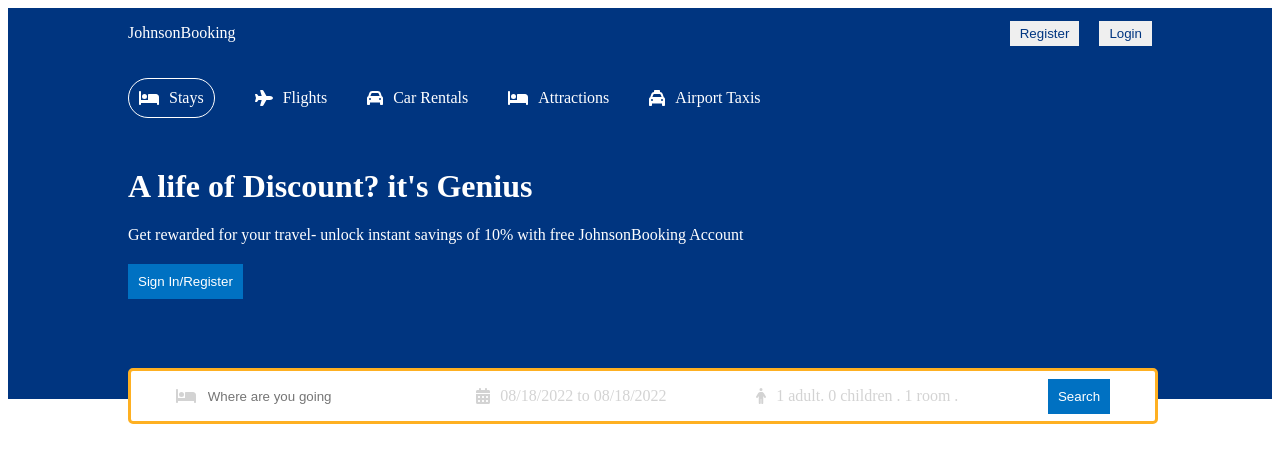
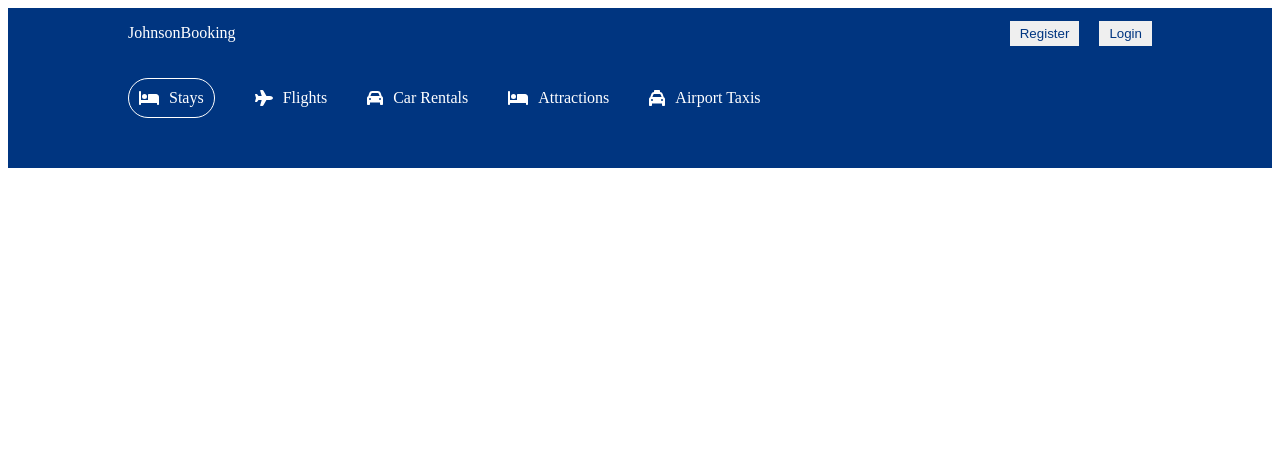
Before and after one commit to karasanyijohnson/React-booking-reservation-UI-Design, a React (Create React App) app: page /hotels in a window 1280 px wide. Shown: the top 462 px of the page. Built offline with nearby package versions, Linux system fonts and the light colour scheme.

Commit message:
Finished Header

```diff
--- a/src/components/header/Header.jsx
+++ b/src/components/header/Header.jsx
@@ -14,7 +14,7 @@
 import "react-date-range/dist/styles.css"; // main css file
 import "react-date-range/dist/theme/default.css"; // theme css file
 
-const Header = () => {
+const Header = ({type}) => {
   const [openDate, setOpendate] = useState(false);
   const [date, setDate] = useState([
     {
@@ -39,7 +39,7 @@
   };
   return (
     <div className="header">
-      <div className="headerContainer">
+      <div className={type==="List"? "headerContainer listmode": "headerContainer"}>
         <div className="headerList">
           <div className="headerListItem active">
             <FontAwesomeIcon icon={faBed} />
@@ -62,6 +62,8 @@
             <span>Airport Taxis</span>
           </div>
         </div>
+        {type !=="List"&&
+        <>
         <h1 className="headerTitle">A life of Discount? it's Genius</h1>
         <p className="headerDesc">
           Get rewarded for your travel- unlock instant savings of 10% with free
@@ -167,6 +169,8 @@
             <button className="headerBtn">Search</button>
           </div>
         </div>
+        </>
+        }
       </div>
     </div>
   );
--- a/src/components/header/header.css
+++ b/src/components/header/header.css
@@ -9,6 +9,9 @@
     width: 100%;
     max-width: 1024px;
     margin: 20px 0px 100px 0px;
+}
+.headerContainer.listmode{
+    margin: 20px 0px 0px 0px;
 }
 .headerList{
     display: flex;
--- a/src/pages/list/List.jsx
+++ b/src/pages/list/List.jsx
@@ -7,7 +7,7 @@
   return (
     <div>
       <Navbar />
-      <Header />
+      <Header type="List"/>
     </div>
   );
 };
```
